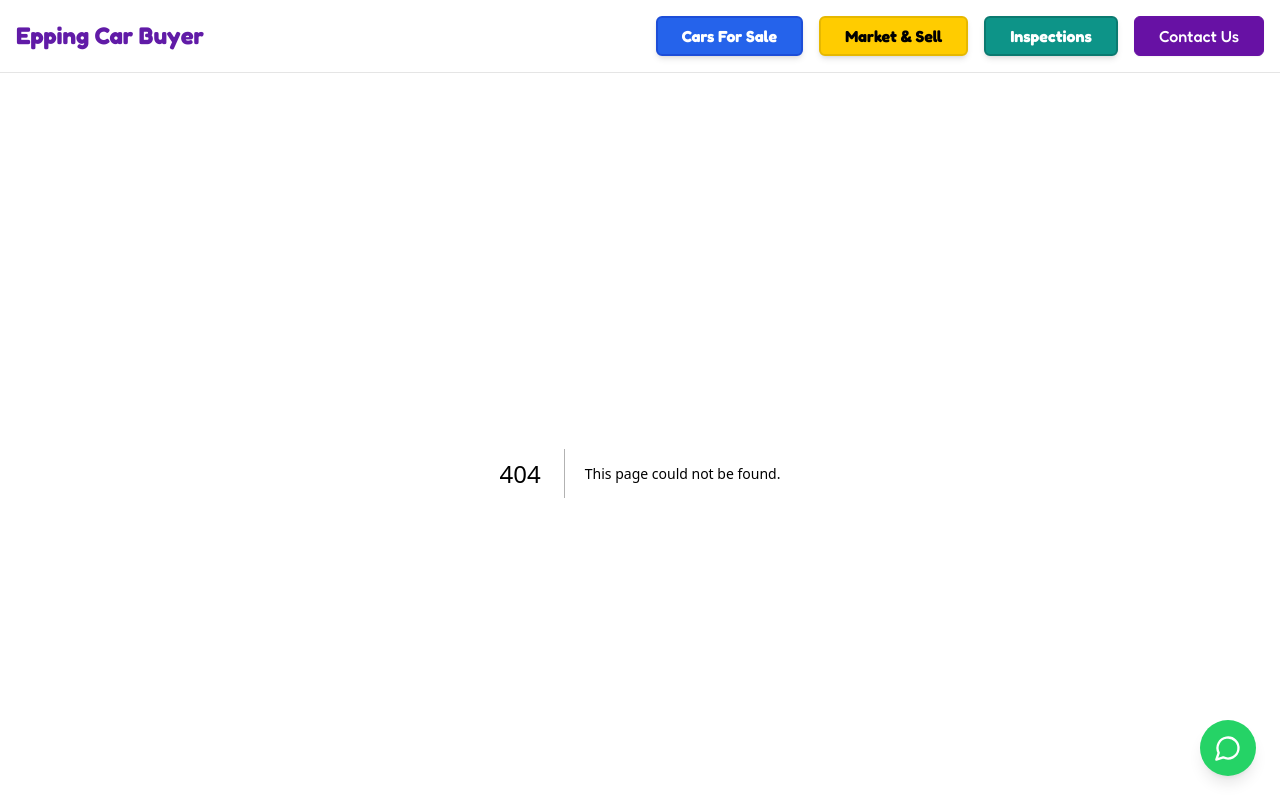
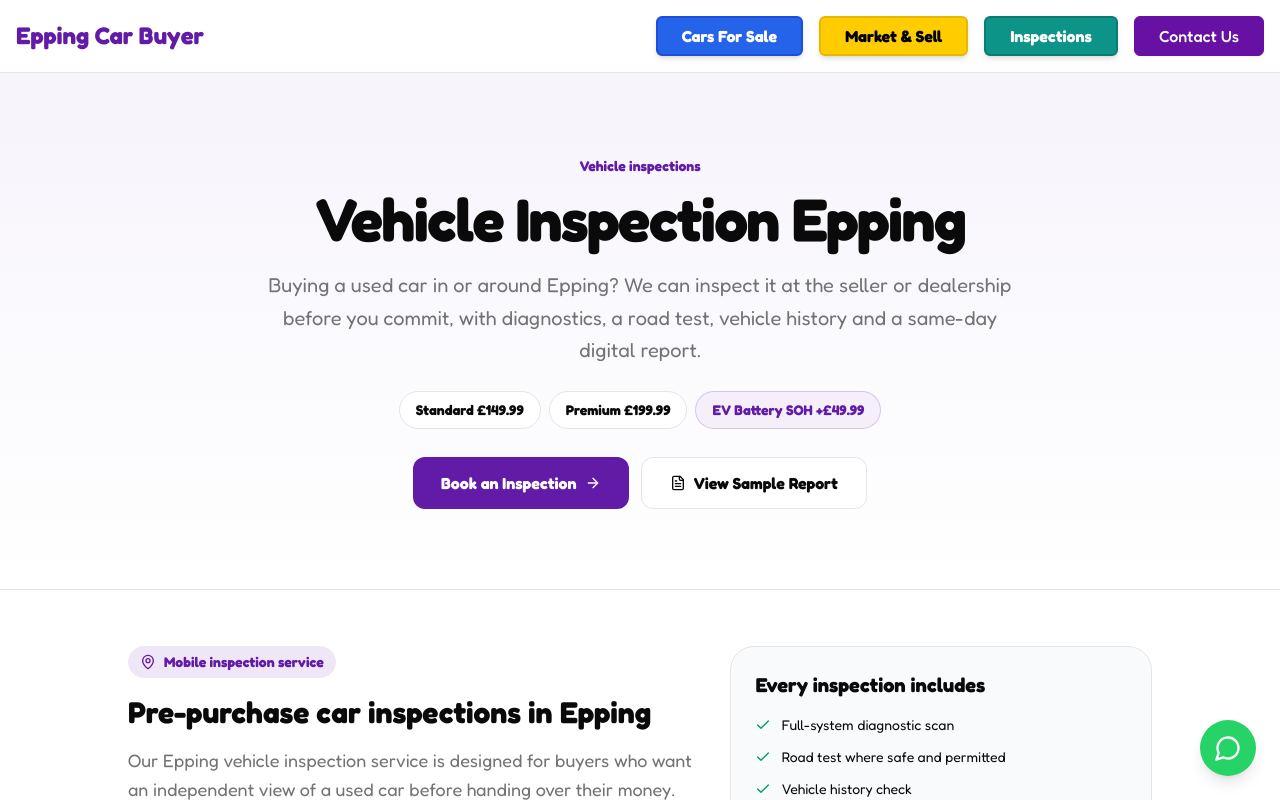
Before and after one commit to flyingfenman/EppingCarBuyer, a Next.js app: page /vehicle-inspection-epping in a window 1280 px wide. Before the commit this address had no page. Shown: the top 800 px of the page. Built offline with nearby package versions, Linux system fonts and the light colour scheme.

Commit message:
Add Epping vehicle inspection landing page

```diff
--- /dev/null
+++ b/app/vehicle-inspection-epping/page.tsx
@@ -0,0 +1,32 @@
+import type { Metadata } from "next"
+import { LocalInspectionPage } from "@/components/vehicle-inspections/local-inspection-page"
+
+const canonicalPath = "/vehicle-inspection-epping"
+
+export const metadata: Metadata = {
+  title: "Vehicle Inspection Epping | Pre-Purchase Car Inspection | Epping Car Buyer",
+  description:
+    "Independent mobile vehicle inspections in Epping from £149.99. Diagnostic scan, road test, history check, same-day report and optional EV battery SOH testing.",
+  alternates: { canonical: canonicalPath },
+  openGraph: {
+    title: "Vehicle Inspection Epping | Epping Car Buyer",
+    description: "Independent pre-purchase car inspections in Epping from £149.99.",
+    url: canonicalPath,
+    type: "website",
+  },
+}
+
+export default function VehicleInspectionEppingPage() {
+  return (
+    <LocalInspectionPage
+      brandName="Epping Car Buyer"
+      siteUrl="https://www.eppingcarbuyer.com"
+      keyword="Vehicle Inspection Epping"
+      city="Epping"
+      canonicalPath={canonicalPath}
+      intro="Buying a used car in or around Epping? We can inspect it at the seller or dealership before you commit, with diagnostics, a road test, vehicle history and a same-day digital report."
+      localCopy="Our Epping vehicle inspection service is designed for buyers who want an independent view of a used car before handing over their money. We inspect petrol, diesel, hybrid and electric vehicles and explain the important findings in plain English."
+      nearbyAreas={["Loughton", "Chigwell", "Waltham Abbey", "Harlow", "Ongar", "Brentwood"]}
+    />
+  )
+}
```
